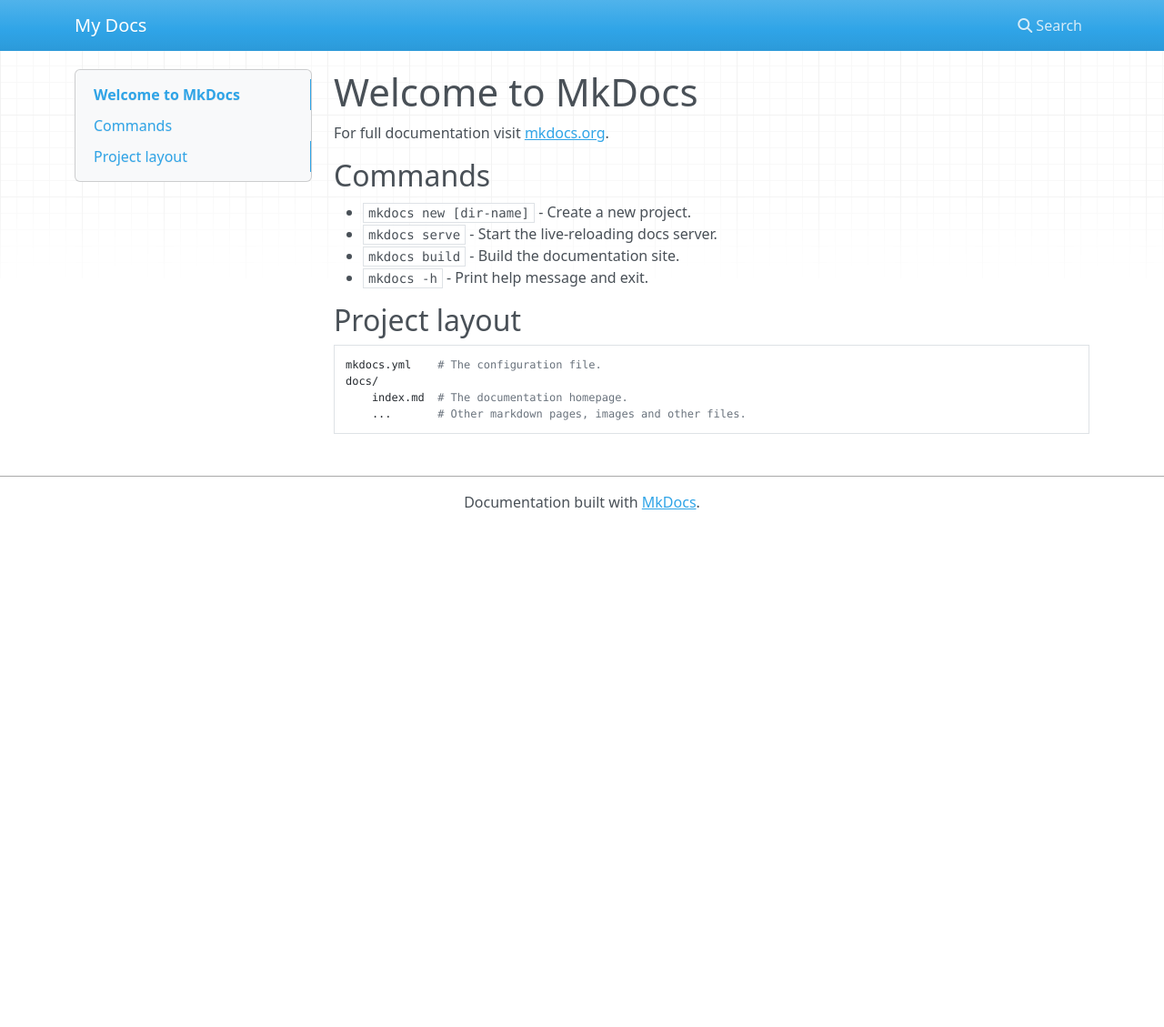
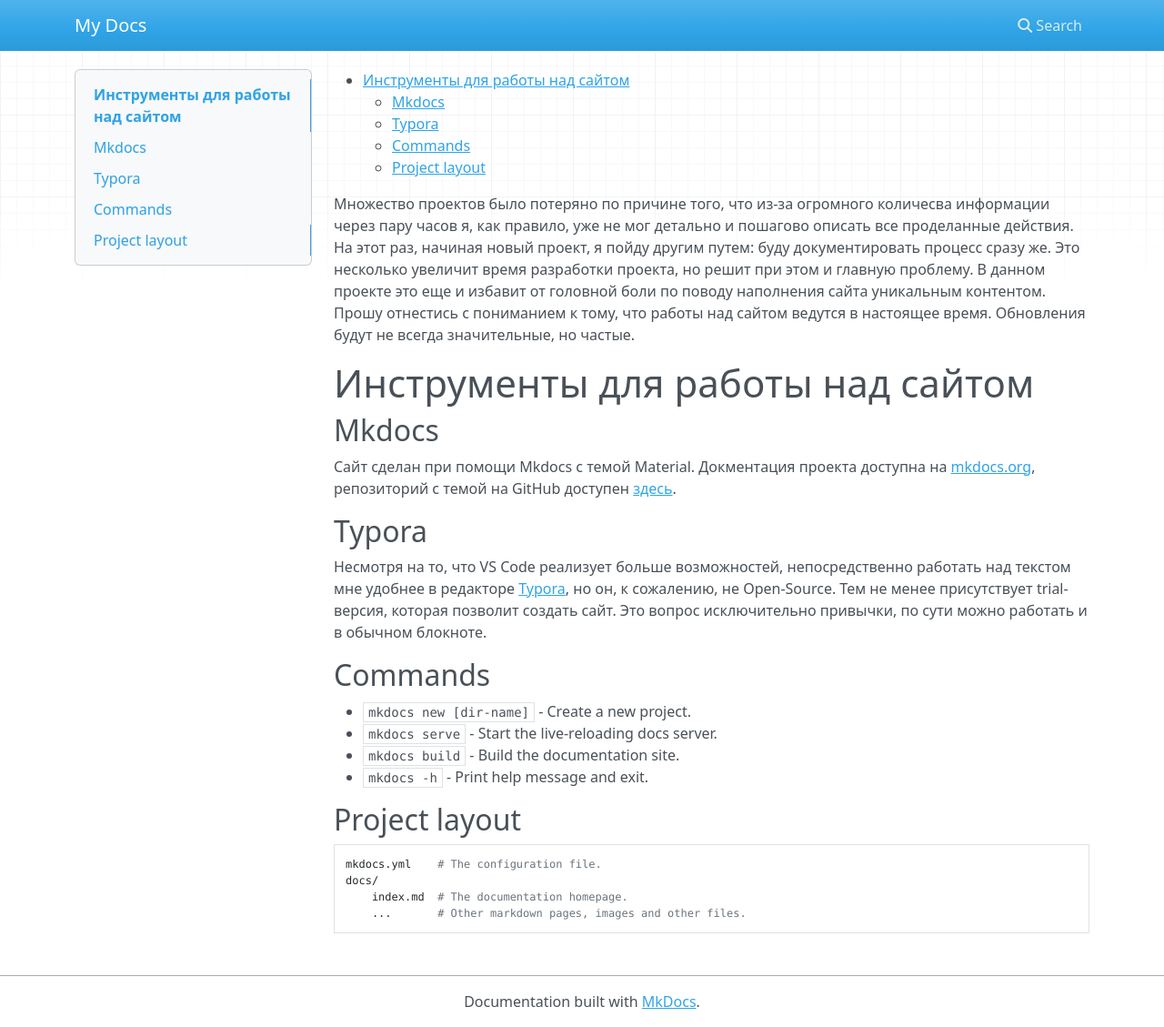
Before and after one commit to githostedsite/mkdocs, an MkDocs documentation site: the page built from docs/index.md, in a window 1280 px wide and 1129 px high. Shown: the whole window at 91% size. Built offline with MkDocs 1.6.1, drawn with Linux system fonts in a browser that asks for light colours; nearby versions of some CDN libraries.

Commit message:
changes in index.md

```diff
--- a/docs/index.md
+++ b/docs/index.md
@@ -1,6 +1,27 @@
-# Welcome to MkDocs
+[TOC]
 
-For full documentation visit [mkdocs.org](https://www.mkdocs.org).
+
+
+Множество проектов было потеряно по причине того, что из-за огромного количесва информации через пару часов я, как правило, уже не мог детально и пошагово описать все проделанные действия. На этот раз, начиная новый проект, я пойду другим путем: буду документировать процесс сразу же. Это несколько увеличит время разработки проекта, но решит при этом и главную проблему. В данном проекте это еще и избавит от головной боли по поводу наполнения сайта уникальным контентом.
+Прошу отнестись с пониманием к тому, что работы над сайтом ведутся в настоящее время. Обновления будут не всегда значительные, но частые.
+
+
+
+# Инструменты для работы над сайтом
+
+## Mkdocs
+
+Сайт сделан при помощи Mkdocs с темой Material. Докментация проекта доступна на [mkdocs.org](https://www.mkdocs.org), репозиторий с темой на GitHub доступен [здесь](https://github.com/squidfunk/mkdocs-material).
+
+## Typora
+
+Несмотря на то, что VS Code реализует больше возможностей, непосредственно работать над текстом мне удобнее в редакторе [Typora](https://typora.io), но он, к сожалению, не Open-Source. Тем не менее присутствует trial-версия, которая позволит создать сайт. Это вопрос исключительно привычки, по сути можно работать и в обычном блокноте.
+
+
+
+
+
+
 
 ## Commands
 
```
